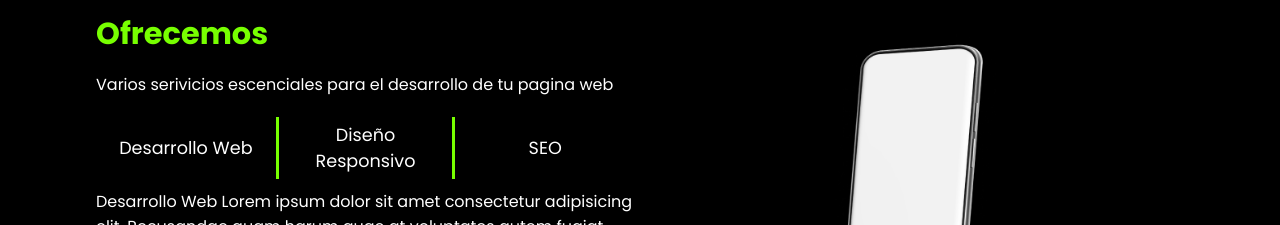
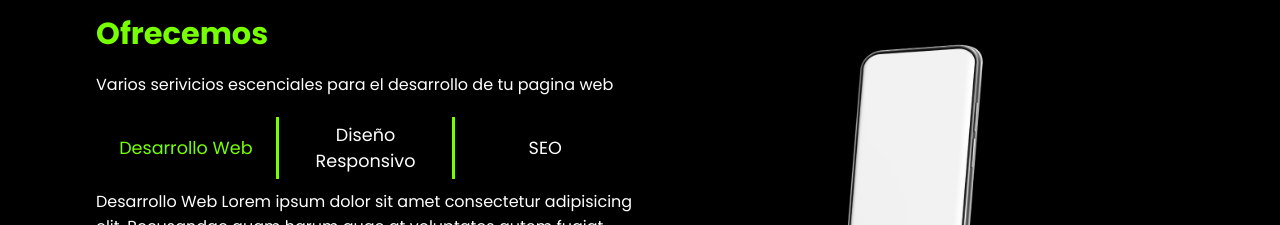
Before and after one commit to DerianPaez/Dhsoft, a plain HTML site: page index.html in a window 1280 px wide. Shown: the part 1440-1665 px from the top of the page. Drawn offline with Linux system fonts and the light colour scheme.

Commit message:
fix offer button

```diff
--- a/index.html
+++ b/index.html
@@ -83,7 +83,7 @@
           <h2>Ofrecemos</h2>
           <p>Varios serivicios escenciales para el desarrollo de tu pagina web</p>
           <div id="buttons-container" class="offer-button-container">
-            <button id="button-1" type="button" class="offer-button">Desarrollo Web</button>
+            <button id="button-1" type="button" class="offer-button offer-button-color">Desarrollo Web</button>
             <div class="border-button">
               <button id="button-2"  type="button" class="offer-button">Diseño Responsivo</button>
             </div>
```
